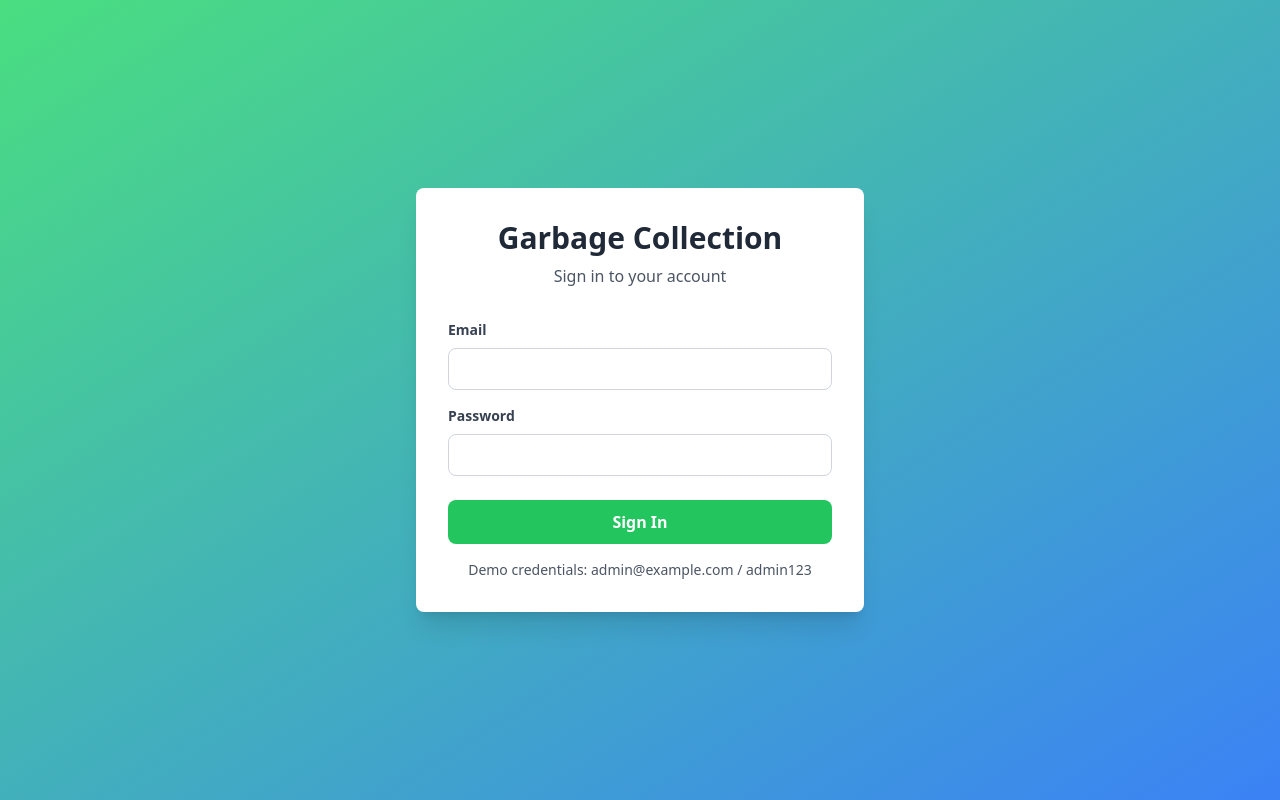
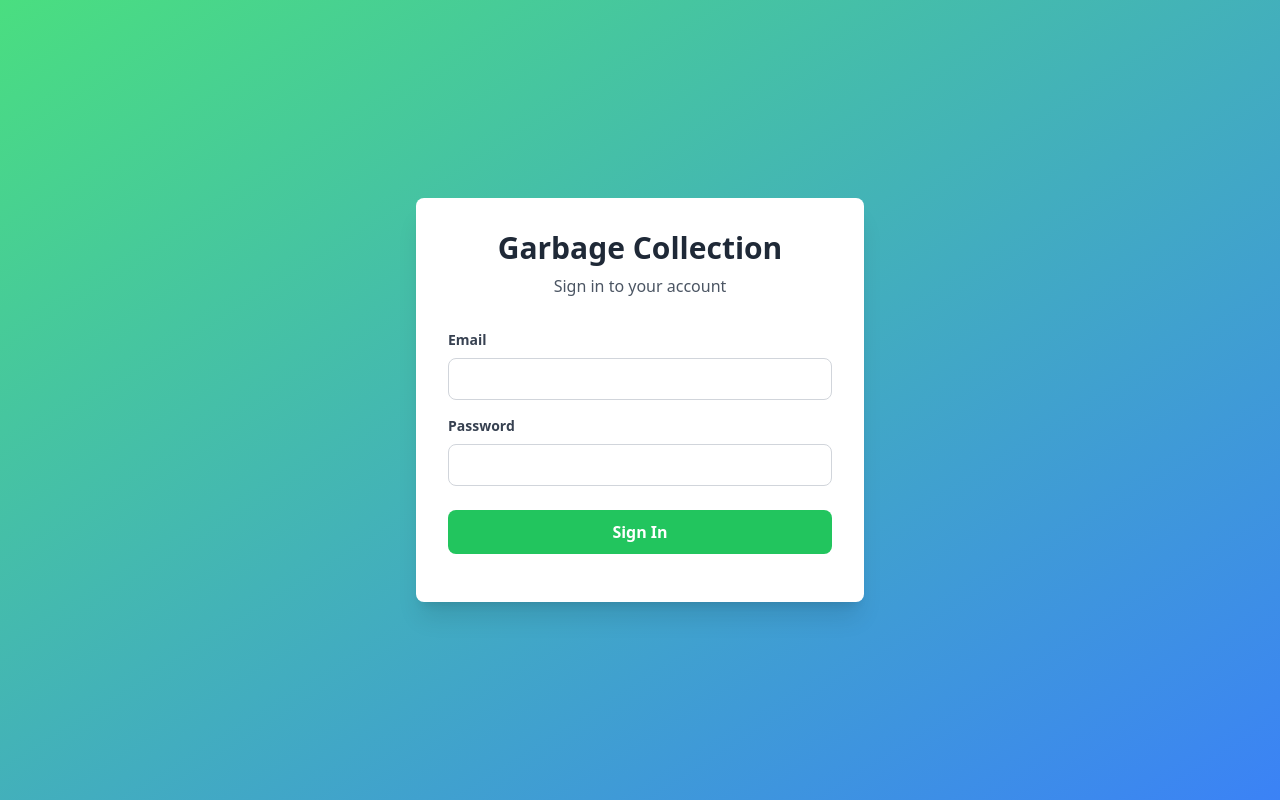
Before and after one commit to mshemithomas-255/garbage-frontv2, a React (Vite) app: page /login in a window 1280 px wide. Built offline with nearby package versions, Linux system fonts and the light colour scheme; no server answers.

Commit message:
fix: comment out demo credentials in login page for security reasons

```diff
--- a/src/pages/Login.jsx
+++ b/src/pages/Login.jsx
@@ -79,7 +79,7 @@ const Login = () => {
 
         <div className="mt-4 text-center">
           <p className="text-sm text-gray-600">
-            Demo credentials: admin@example.com / admin123
+            {/* Demo credentials: admin@example.com / admin123 */}
           </p>
         </div>
       </div>
```
